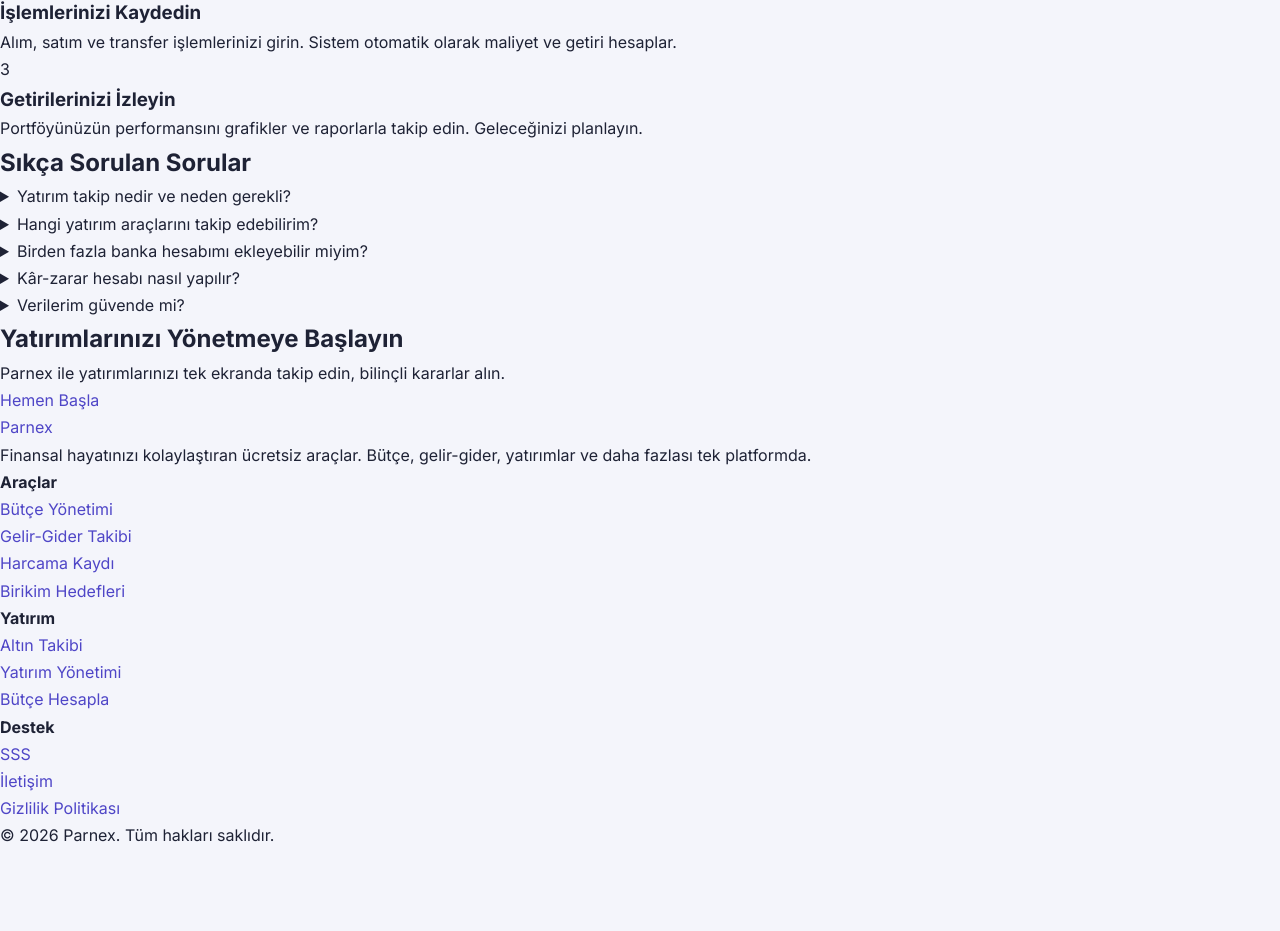
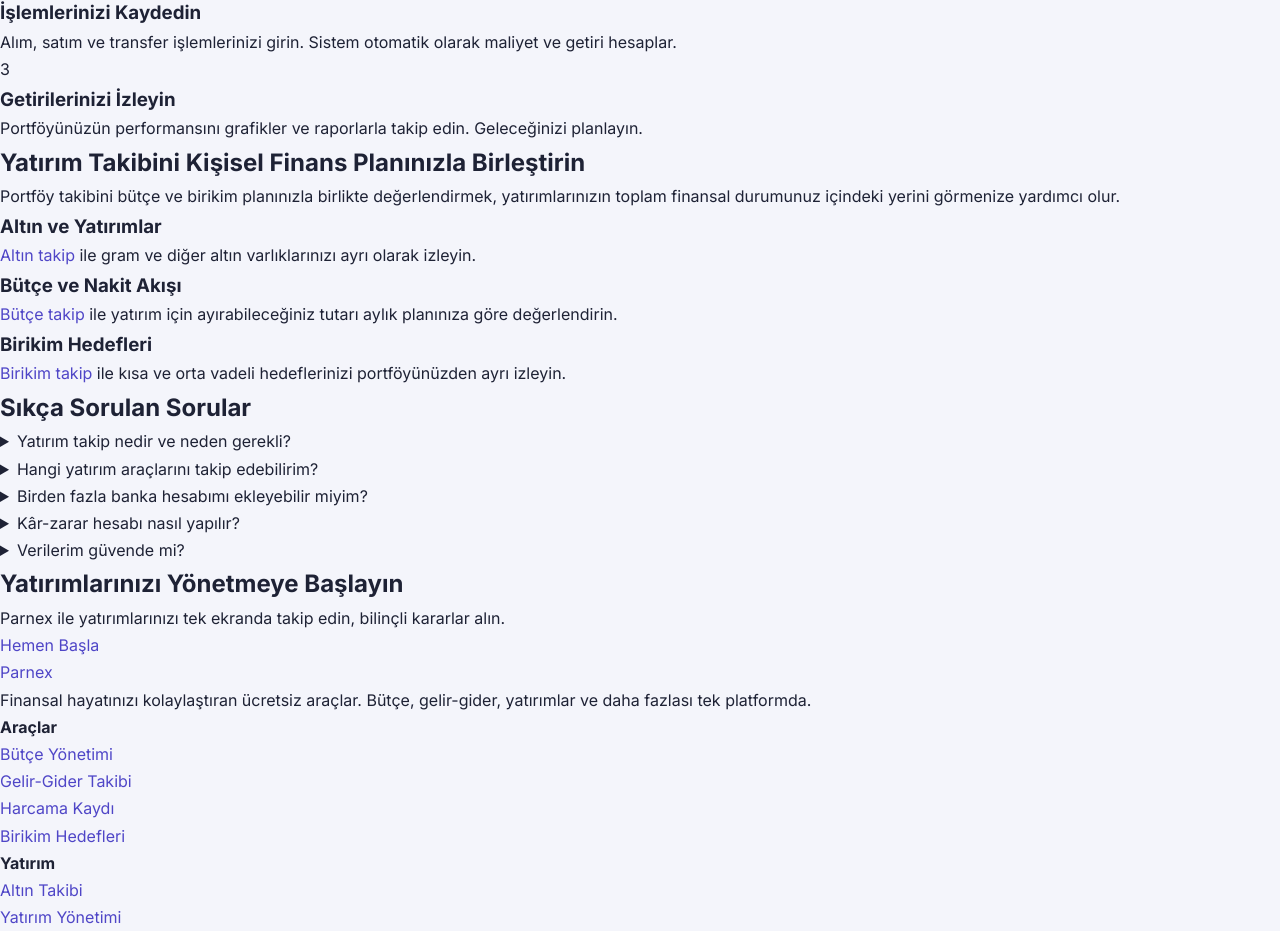
Before and after one commit to Bizzness4711/Muhasebe, a plain HTML site: page yatirim/index.html in a window 1280 px wide. Shown: the part 1109-2040 px from the top of the page. Before the commit the page ends 1958 px from the top, so only its background shows below. Drawn offline with Linux system fonts and the light colour scheme.

Commit message:
SEO: add topical content and internal links

```diff
--- a/yatirim/index.html
+++ b/yatirim/index.html
@@ -158,6 +158,18 @@
 <!-- SSS -->
 <section class="section section-alt">
     <div class="container">
+        <h2>Yatırım Takibini Kişisel Finans Planınızla Birleştirin</h2>
+        <p>Portföy takibini bütçe ve birikim planınızla birlikte değerlendirmek, yatırımlarınızın toplam finansal durumunuz içindeki yerini görmenize yardımcı olur.</p>
+        <div class="feature-grid">
+            <div class="feature-card"><h3>Altın ve Yatırımlar</h3><p><a href="../altin/">Altın takip</a> ile gram ve diğer altın varlıklarınızı ayrı olarak izleyin.</p></div>
+            <div class="feature-card"><h3>Bütçe ve Nakit Akışı</h3><p><a href="../butce/">Bütçe takip</a> ile yatırım için ayırabileceğiniz tutarı aylık planınıza göre değerlendirin.</p></div>
+            <div class="feature-card"><h3>Birikim Hedefleri</h3><p><a href="../birikim/">Birikim takip</a> ile kısa ve orta vadeli hedeflerinizi portföyünüzden ayrı izleyin.</p></div>
+        </div>
+    </div>
+</section>
+
+<section class="section section-alt">
+    <div class="container">
         <h2>Sıkça Sorulan Sorular</h2>
         <div class="faq-list">
             <details class="faq-item">
```
